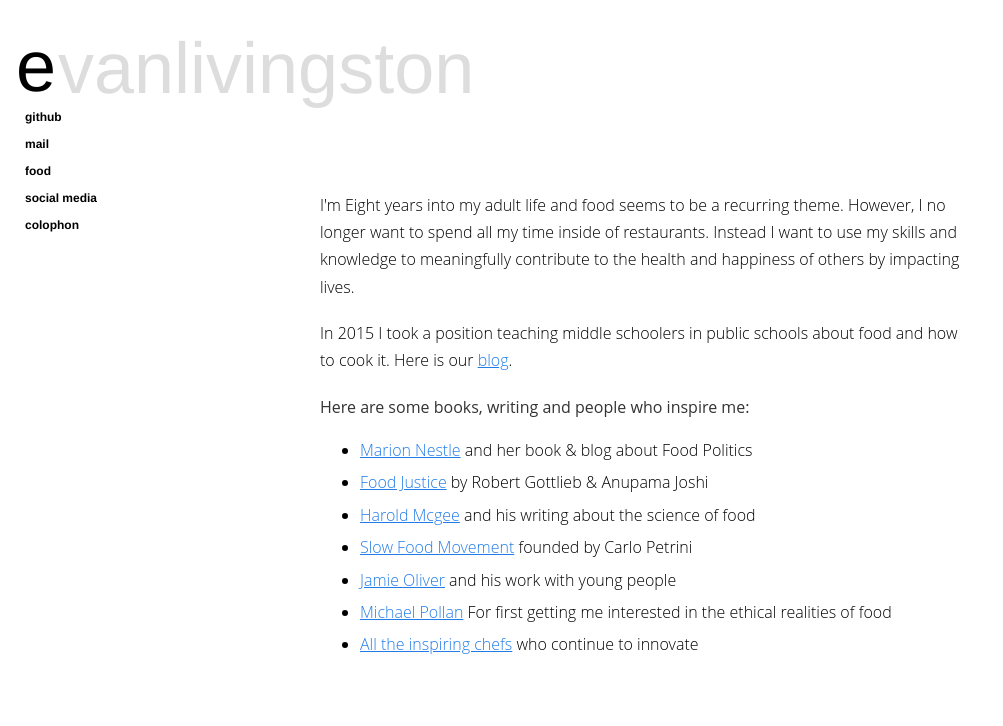
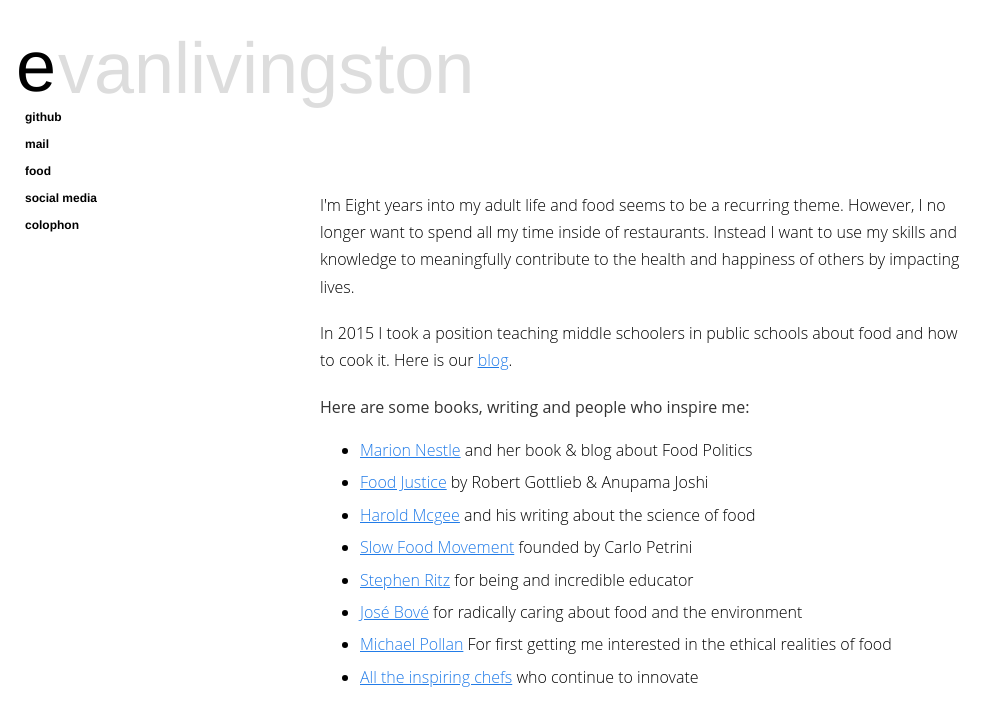
Before and after one commit to evanlivingston/evanlivingston.github.com, a Jekyll site: the page built from food.html, in a window 1280 px wide. Shown: the top 726 px of the page, without its empty margins (0-1003 px from the left). Built offline with Jekyll 4.4.1, drawn with Linux system fonts in a browser that asks for light colours; nearby versions of some CDN libraries.

Commit message:
add picture of me

```diff
--- a/css/base.css
+++ b/css/base.css
@@ -1,5 +1,6 @@
 @charset "UTF-8";
 body {
+  overflow: hidden;
   font-family: 'Open Sans', Helvetica, Arial, sans-serif;
   font-weight: 300;
   margin: 0;
@@ -66,6 +67,20 @@
     font-weight: 400
     margin: 2em;
     position: absolute;
+}
+
+.image {
+background-color: transparent;
+background-image: url("../assets/me.png");
+background-attachment: scroll;
+background-size: 50% auto;
+background-repeat: no-repeat;
+position: relative;
+height: 87vh;
+bottom: 20px;
+background-position: center bottom;
+z-index: -20;
+
 }
 
 .content {
--- a/food.html
+++ b/food.html
@@ -16,7 +16,8 @@
   <li><a href="http://mitpress.mit.edu/books/food-justice">Food Justice</a> by Robert Gottlieb & Anupama Joshi</li>
   <li><a href="http://www.curiouscook.com/">Harold Mcgee</a> and his writing about the science of food</li>
   <li><a href="http://en.wikipedia.org/wiki/Slow_Food">Slow Food Movement</a> founded by Carlo Petrini</li>
-  <li><a href="http://www.jamieoliverfoodfoundation.org.uk/">Jamie Oliver</a> and his work with young people</li>
+  <li><a href="http://greenbronxmachine.org/">Stephen Ritz</a> for being and incredible educator</li>
+  <li><a href="http://jose-bove.eu/?lang=en">José Bové</a> for radically caring about food and the environment</li>
   <li><a href="http://michaelpollan.com/">Michael Pollan</a> For first getting me interested in the ethical realities of food</li>
   <li><a href="http://www.theworlds50best.com/list/1-50-winners"> All the inspiring chefs</a> who continue to innovate</li>
 </ul>
--- a/index.html
+++ b/index.html
@@ -6,3 +6,4 @@
 <section class="content">
  <section class="name">{{ site.name_part }}</section>
 </section>
+<div class="image"></div>
--- a/socialmedia.html
+++ b/socialmedia.html
@@ -5,5 +5,5 @@
 
 <!-- You can edit this whole page, remove it, or use it as basis for any non-post pages you have. -->
 <section class="content">
-<p>You won't find me on Social Media. There are a handful of philisophical and personal reasons I'm not on any networks. You can email me if you want to exchange thoughts</p>
+<p>You won't find me on social media. There are a handful of philisophical and personal reasons I'm not on any networks. You can email me if you want to exchange thoughts.</p>
 </section>
```
Also changed, not shown: 5 other files.
